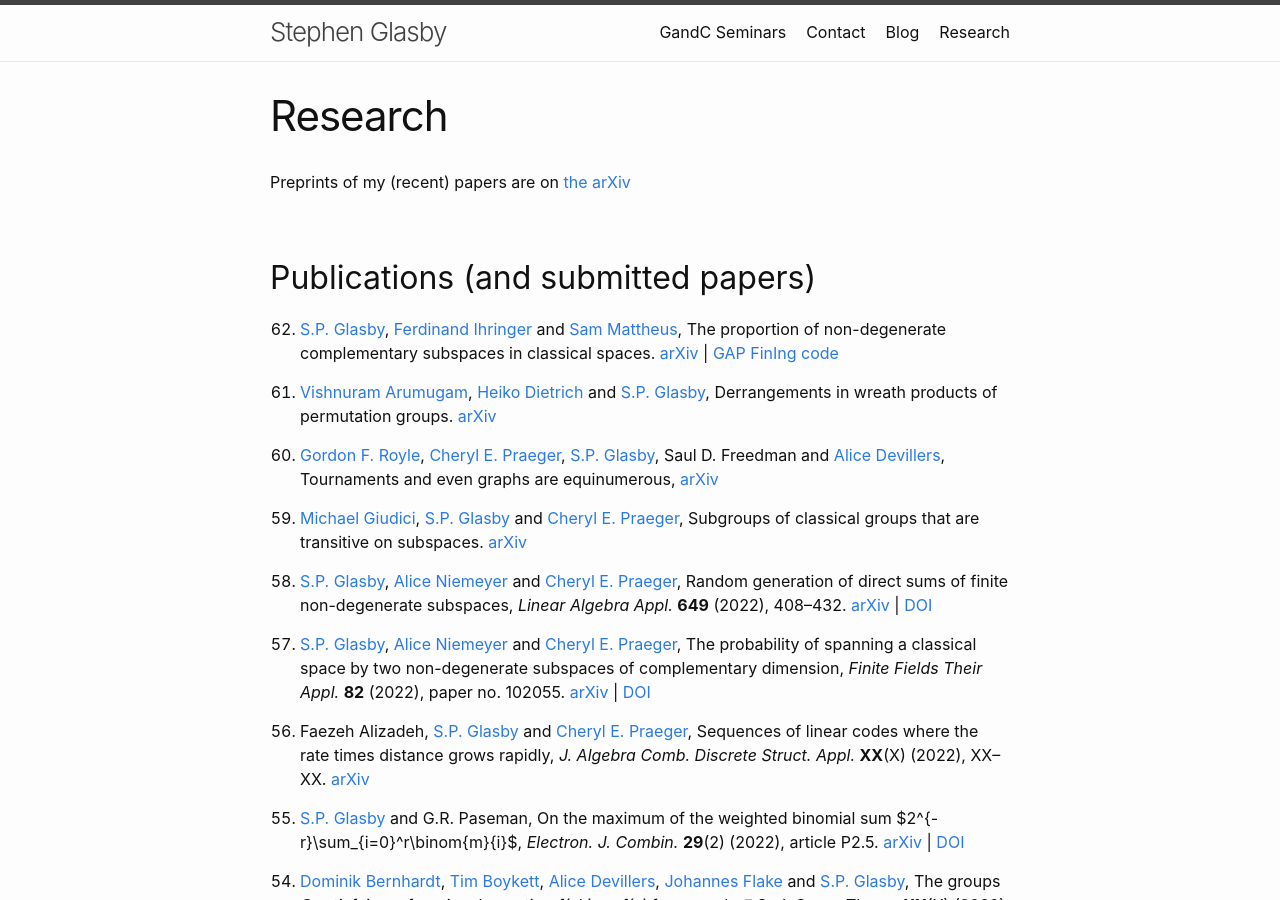
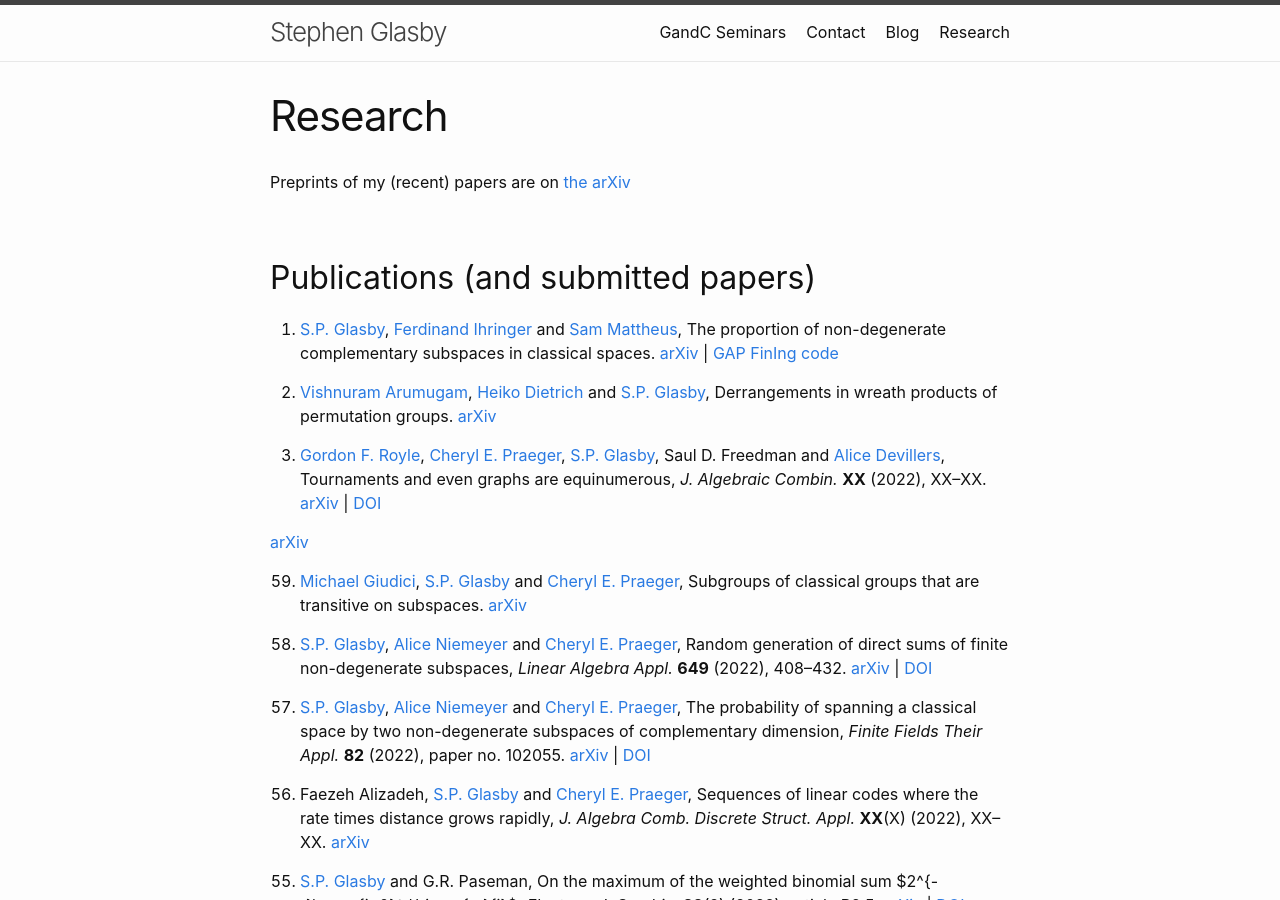
Before and after one commit to StephenGlasby/StephenGlasby.github.io, a Jekyll site: the page built from publications.md, in a window 1280 px wide and 900 px high. Built offline with Jekyll 4.4.1, drawn with Linux system fonts in a browser that asks for light colours.

Commit message:
Tournaments

```diff
--- a/publications.md
+++ b/publications.md
@@ -30,9 +30,10 @@ Derrangements in wreath products of permutation groups.
 Saul D. Freedman and
 [Alice Devillers](https://www.uwa.edu.au/people/alice.devillers),
 Tournaments and even graphs are equinumerous,
-<!--
-*J. Algebraic Combin.* **XX** (202X), XX--XX.
--->
+*J. Algebraic Combin.* **XX** (2022), XX--XX.
+[arXiv](https://arxiv.org/abs/2204.01947) |
+[DOI](https://doi.org/10.1007/s10801-022-01197-0)
+
 [arXiv](http://arxiv.org/abs/2204.01947)
 
 0. [Michael Giudici](http://www.maths.uwa.edu.au/~giudici),
```
